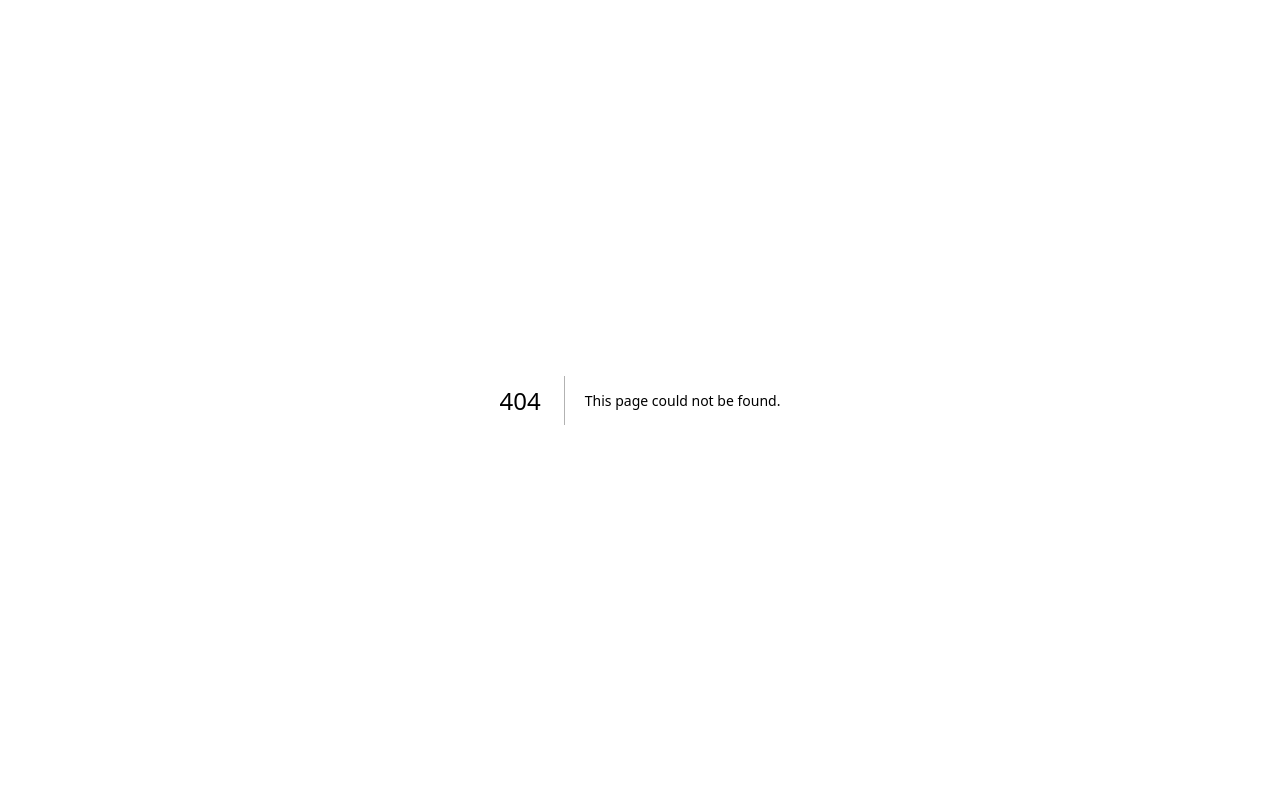
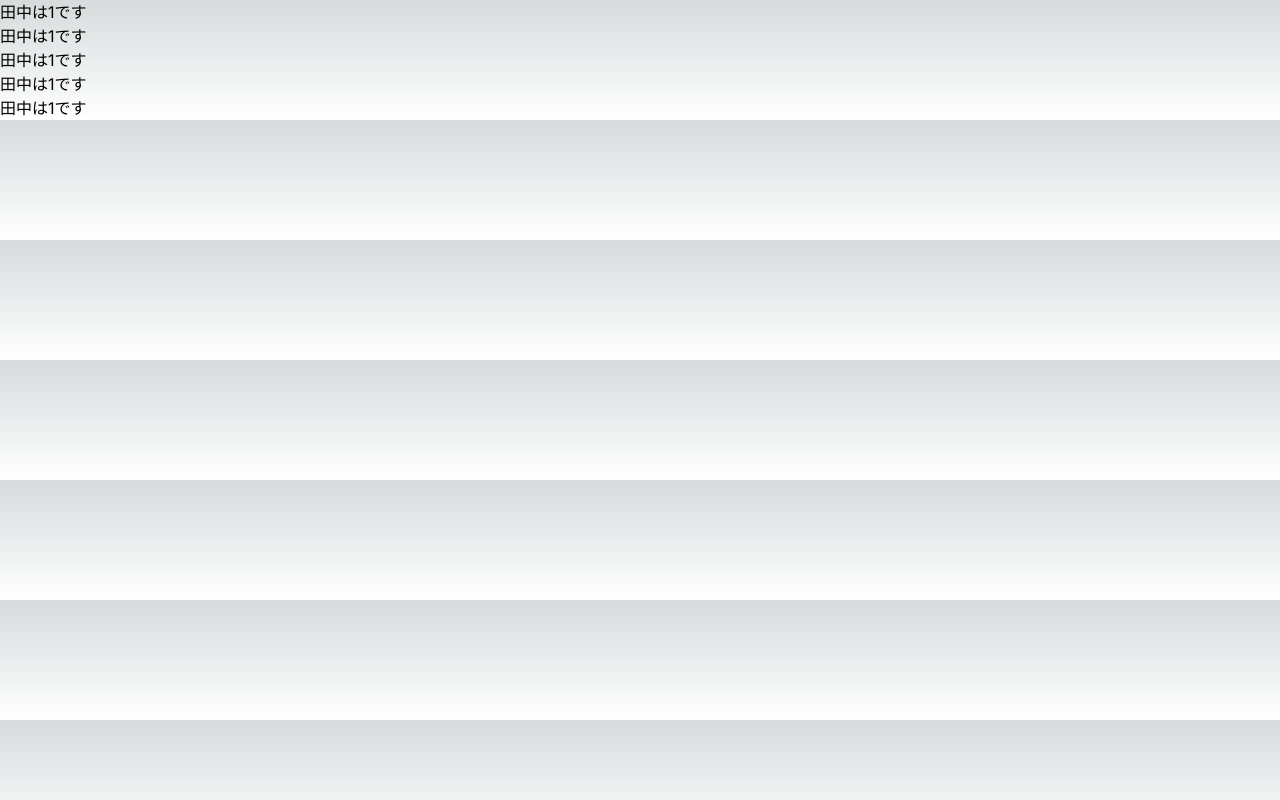
Before and after one commit to lCyou/hivehack2023-a, a Next.js app: page /result in a window 1280 px wide. Before the commit this address had no page. Built offline with nearby package versions, Linux system fonts and the light colour scheme.

Commit message:
結果表示

```diff
--- /dev/null
+++ b/app/result/page.tsx
@@ -0,0 +1,13 @@
+import Image from 'next/image'
+const votees = [{name: '田中', voting: 1}, {name: '田中', voting: 1}, {name: '田中', voting: 1}, {name: '田中', voting: 1}, {name: '田中', voting: 1}];
+export default function Home() {
+  return (
+    <>
+    {votees.map((votee, i) => {
+        return (
+            <h2 key={i} >{votee.name}は{votee.voting}です</h2>
+        );
+    })}
+    </>
+  )
+}
```
